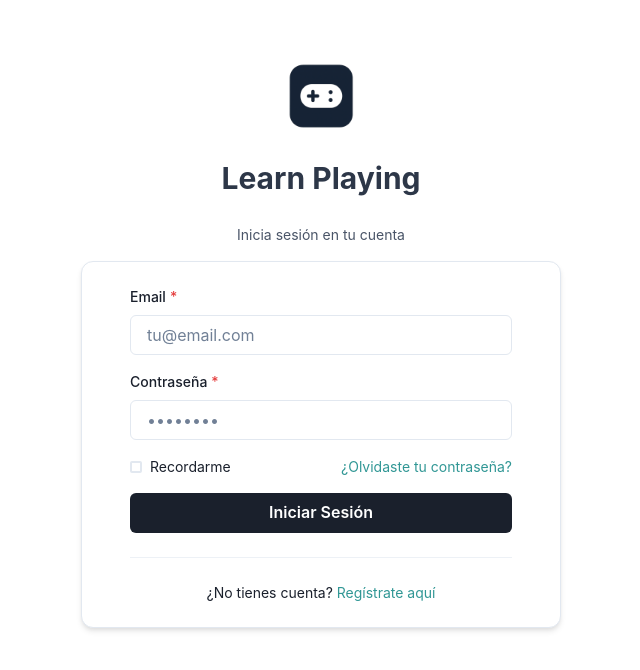
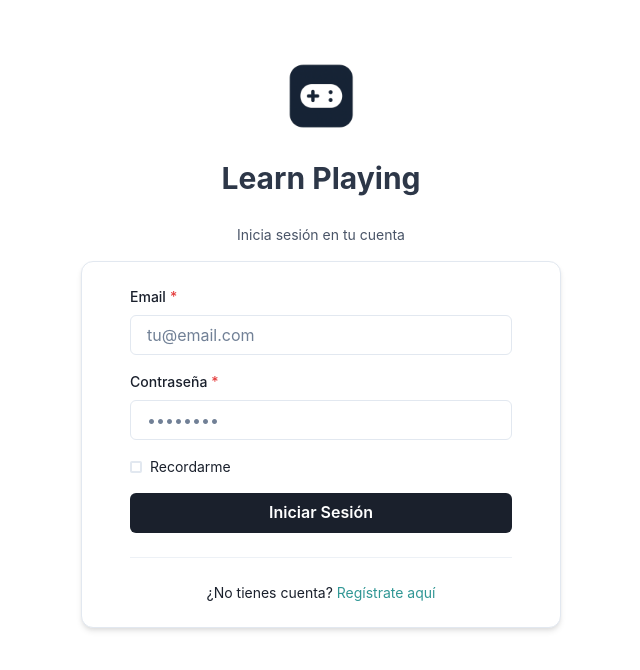
Before and after one commit to JeampierreGG/intelligent-agent, a React (Vite) app: page /login in a window 1280 px wide. Shown: the top 670 px of the page, without its empty margins (319-959 px from the left). Built offline with nearby package versions, Linux system fonts and the light colour scheme; no server answers.

Commit message:
Remove '¿Olvidaste tu contraseña?' link from Login page

```diff
--- a/src/pages/Login.tsx
+++ b/src/pages/Login.tsx
@@ -136,13 +136,10 @@ export default function Login() {
                 />
               </FormControl>
 
-              <Flex justify="space-between" align="center">
+              <Flex justify="flex-start" align="center">
                 <Checkbox size="sm" colorScheme="teal">
                   Recordarme
                 </Checkbox>
-                <Link fontSize="sm" color="teal.500">
-                  ¿Olvidaste tu contraseña?
-                </Link>
               </Flex>
 
               <Button
```
